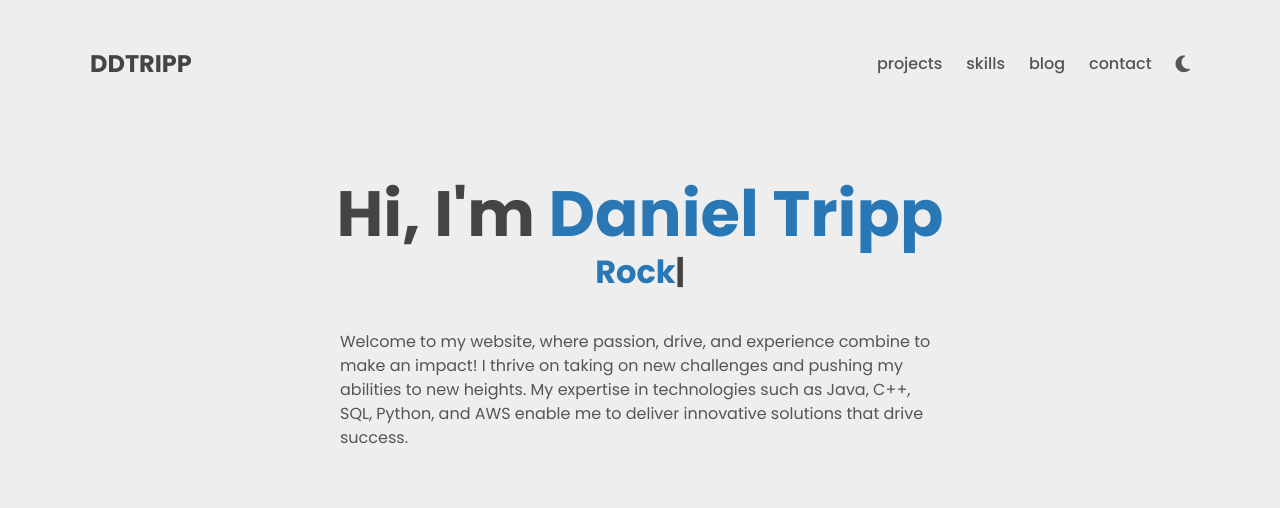
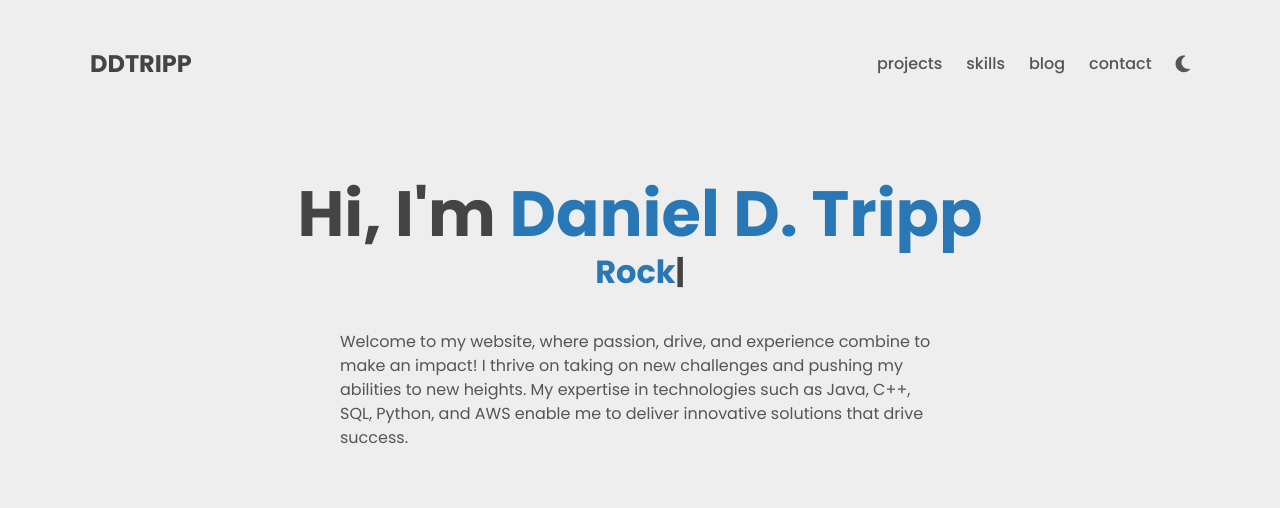
Before and after one commit to thedtripp/thedtripp.github.io, a plain HTML site: page home.html in a window 1280 px wide. Shown: the top 508 px of the page. Drawn offline with Linux system fonts and the light colour scheme.

Commit message:
updated home.html

```diff
--- a/home.html
+++ b/home.html
@@ -12,14 +12,11 @@
   <link rel="preconnect" href="https://fonts.gstatic.com" crossorigin />
   <link href="https://fonts.googleapis.com/css2?family=Poppins:wght@400;500;700&display=swap" rel="stylesheet" />
   <script src="https://kit.fontawesome.com/fa62c117c7.js" crossorigin="anonymous"></script>
-
   <script src="./scripts/jquery3.4.1.min.js"></script>
-
   <link rel="stylesheet" href="styles/pstyle.css">
-
   <link rel="stylesheet" href="styles/style.css" />
 
-  <title>Daniel Tripp</title>
+  <title>Daniel D. Tripp</title>
 </head>
 
 
@@ -65,7 +62,7 @@
     <!-- About -->
     <div class="section about center">
 
-      <h1>Hi, I'm <span class="about__name">Daniel Tripp</span></h1>
+      <h1>Hi, I'm <span class="about__name">Daniel D. Tripp</span></h1>
       <h2><span class="type about__name"></span></h2>
 
       <script src="./scripts/typed.js"></script>
```
